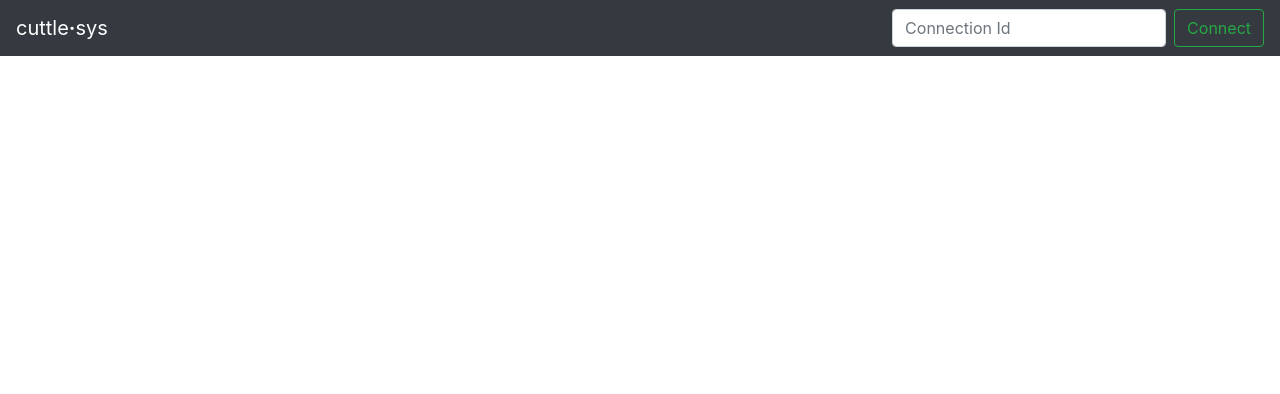
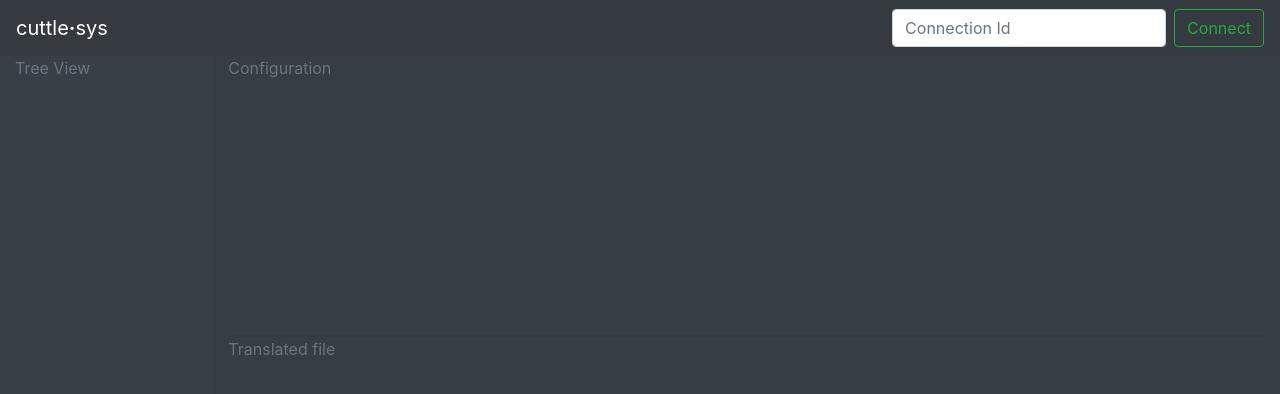
Before and after one commit to cuttle-system/cuttle-sys, an Angular app: page /edit in a window 1280 px wide. Shown: the top 394 px of the page. Built offline with nearby package versions, Linux system fonts and the light colour scheme.

Commit message:
add basic markup

```diff
--- a/angular.json
+++ b/angular.json
@@ -27,8 +27,8 @@
               "src/assets"
             ],
             "styles": [
-              "src/styles.scss",
-              "node_modules/bootstrap/scss/bootstrap.scss"
+              "node_modules/bootstrap/scss/bootstrap.scss",
+              "src/styles.scss"
             ],
             "scripts": []
           },
--- a/src/app/editor/editor.component.html
+++ b/src/app/editor/editor.component.html
@@ -1,3 +1,15 @@
-<p>
-  {{ connectionService.connectionId }}
-</p>
+<div class="editor container-fluid">
+  <div class="row">
+    <div class="source-tree col-sm-2">
+      Tree View
+    </div>
+    <div class="source-view col-sm-10">
+      <div class="configuration-file">
+        Configuration
+      </div>
+      <div class="translated-file">
+        Translated file
+      </div>
+    </div>
+  </div>
+</div>
--- a/src/app/editor/editor.component.scss
+++ b/src/app/editor/editor.component.scss
@@ -0,0 +1,34 @@
+$navbar-color: #343a40;
+$secondary: #6c757d;
+
+.editor {
+  height: 100%;
+}
+
+.editor .row {
+  height: 100%;
+}
+
+.source-tree {
+  background-color: lighten($navbar-color, 2);
+  color: $secondary;
+  height: 100%;
+}
+
+.source-view {
+  color: $secondary;
+  background-color: lighten($navbar-color, 1);
+  height: 100%;
+}
+
+.configuration-file {
+  height: 35%;
+  border-bottom: 1px solid $navbar-color;
+  overflow: auto;
+}
+
+.translated-file {
+  height: 65%;
+  border-top: 1px solid $navbar-color;
+  overflow: auto;
+}
--- a/src/styles.scss
+++ b/src/styles.scss
@@ -1 +1,5 @@
 /* You can add global styles to this file, and also import other style files */
+
+body, html {
+  height: 100%;
+}
```
